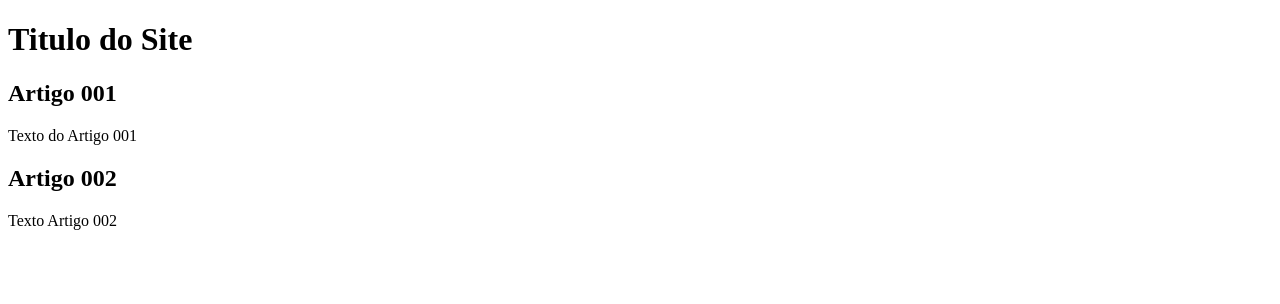
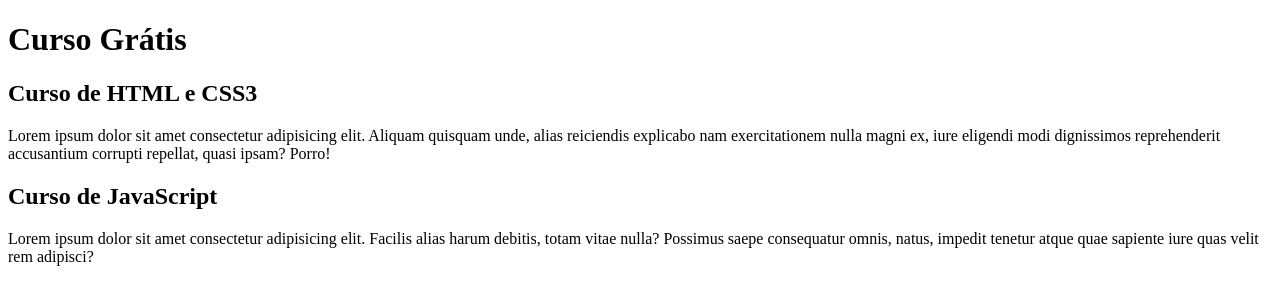
Before and after one commit to MidiaGC/projeto-site, a plain HTML site: page index.html in a window 1280 px wide. Drawn offline with Linux system fonts and the light colour scheme.

Commit message:
comecei a escrever o conteudo

```diff
--- a/index.html
+++ b/index.html
@@ -8,23 +8,15 @@
 <body>
     <main>
         <header>
-            <h1> Titulo do Site </h1>
+            <h1> Curso Grátis</h1>
         </header>
         <article>
-            <h2>
-                Artigo 001
-            </h2>
-            <p>
-                Texto do Artigo 001
-            </p>
+            <h2>Curso de HTML e CSS3</h2>
+            <p>Lorem ipsum dolor sit amet consectetur adipisicing elit. Aliquam quisquam unde, alias reiciendis explicabo nam exercitationem nulla magni ex, iure eligendi modi dignissimos reprehenderit accusantium corrupti repellat, quasi ipsam? Porro!</p>
         </article>
         <article>
-            <h2>
-                Artigo 002
-            </h2>
-            <p>
-                Texto Artigo 002
-            </p>
+        <h2>Curso de JavaScript</h2>
+        <p>Lorem ipsum dolor sit amet consectetur adipisicing elit. Facilis alias harum debitis, totam vitae nulla? Possimus saepe consequatur omnis, natus, impedit tenetur atque quae sapiente iure quas velit rem adipisci?</p>
         </article>
     </main>
 
```
